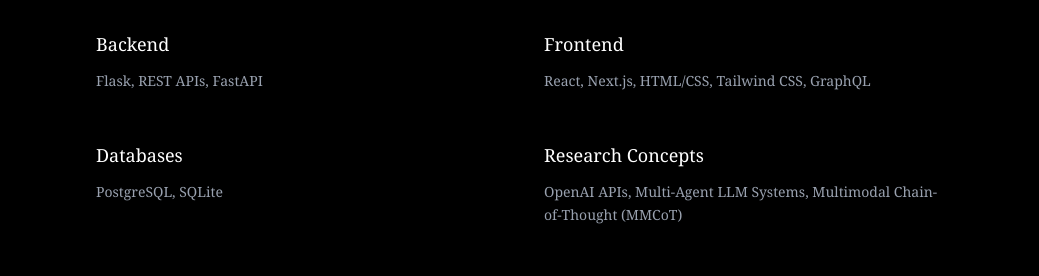
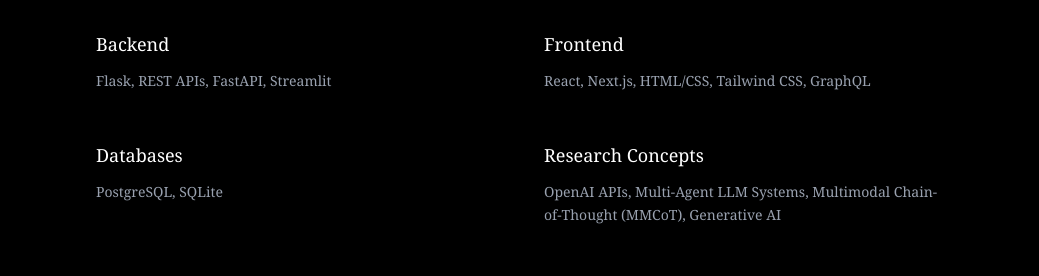
Before and after one commit to priyadp1/Website, a Next.js app in the folder prisha-portfolio/: page /skills in a window 1280 px wide. Shown: the part 466-742 px from the top of the page, without its empty margins (120-1159 px from the left). Built offline with nearby package versions, Linux system fonts and the light colour scheme.

Commit message:
Edited stuff

```diff
--- a/prisha-portfolio/src/app/skills/page.tsx
+++ b/prisha-portfolio/src/app/skills/page.tsx
@@ -33,7 +33,7 @@
                 Backend
             </h3>
             <p>
-                Flask, REST APIs, FastAPI
+                Flask, REST APIs, FastAPI, Streamlit
             </p>
         </div>
         <div>
@@ -60,7 +60,7 @@
             Research Concepts
           </h3>
             <p>
-                OpenAI APIs, Multi-Agent LLM Systems, Multimodal Chain-of-Thought (MMCoT)
+                OpenAI APIs, Multi-Agent LLM Systems, Multimodal Chain-of-Thought (MMCoT), Generative AI
             </p>
             </div>
 
```
Also changed, not shown: 1 other file (tests, documents, lock files or other folders).
